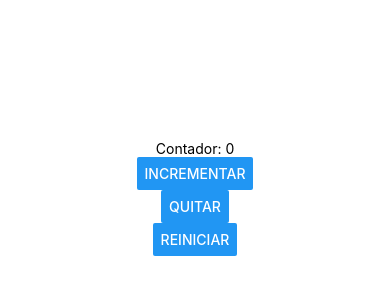
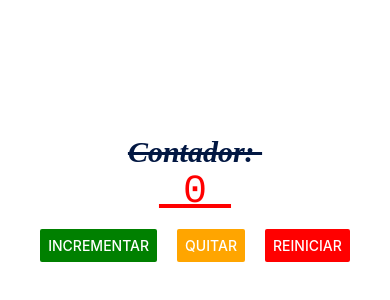
Before and after one commit to tony-g-j/PAM212, a React Native app in the folder intro/: screen / in a window 390 px wide. Shown: the part 224-524 px from the top of the page. Built offline with nearby package versions, Linux system fonts and the light colour scheme.

Commit message:
Practica 6

```diff
--- a/intro/App.js
+++ b/intro/App.js
@@ -1,29 +1,8 @@
-// 1. import: Zona de declaraciones
-import { StatusBar } from 'expo-status-bar';
-import { StyleSheet, Text, View, Button } from 'react-native';
-import {useState} from 'react'
+import ContadorScreen from './screens/ContadorScreen'
 
-// 2. Main: Zona de componentes
 export default function App() {
-  const[Contador, setContador] = useState(0);
 
   return (
-    <View style={styles.container}>
-      <Text>Contador: {Contador}</Text>
-      <Button title="Incrementar" onPress={()=>setContador(Contador + 1)}></Button>
-      <Button title="Quitar" onPress={()=>setContador(Contador - 1)}></Button>
-      <Button title="Reiniciar" onPress={()=>setContador(Contador - Contador)}></Button>
-      <StatusBar style="auto" />
-    </View>
+    <ContadorScreen></ContadorScreen>
   );
 }
-
-// 3. Estilos: Zona de estetica y posicionamiento
-const styles = StyleSheet.create({
-  container: {
-    flex: 1,
-    backgroundColor: '#fff',
-    alignItems: 'center',
-    justifyContent: 'center',
-  },
-});
--- /dev/null
+++ b/intro/screens/ContadorScreen.js
@@ -0,0 +1,64 @@
+
+import { StatusBar } from "expo-status-bar";
+import { StyleSheet, Text, View, Button } from "react-native";
+import { useState } from "react";
+
+
+export default function App() {
+  const [Contador, setContador] = useState(0);
+
+  return (
+    <View style={styles.container}>
+      <Text style={styles.texto}>Contador: </Text>
+      <Text style={styles.texto2}> {Contador} </Text>
+
+      <View style={styles.buttonContainer}>
+        <Button
+          color="green"
+          title="Incrementar"
+          onPress={() => setContador(Contador + 1)}
+        ></Button>
+        <Button
+          color="orange"
+          title="Quitar"
+          onPress={() => setContador(Contador - 1)}
+        ></Button>
+        <Button
+          color={"red"}
+          title="Reiniciar"
+          onPress={() => setContador(Contador - Contador)}
+        ></Button>
+      </View>
+      <StatusBar style="auto" />
+    </View>
+  );
+}
+
+const styles = StyleSheet.create({
+  container: {
+    flex: 1, //distribución de los componentes
+    backgroundColor: "#fff", //color del fondo
+    alignItems: "center", //Posicionamiento de los componentes en el eje x
+    justifyContent: "center", //posicionamiento de los componentes en el eje y
+  },
+  texto: {
+    color: "#021742ff", //color de fuente
+    fontSize: 30, //tamaño de fuente
+    fontFamily: "Times New Roman", //tipografia de la fuente
+    fontWeight: "bold", // negritas
+    fontStyle: "italic", // inclinacion o estilo de la fuente
+    textDecorationLine: "line-through",
+  },
+  texto2: {
+    color: "#ff0000ff", //color de fuente
+    fontSize: 40, //tamaño de fuente
+    fontFamily: "Courier", //tipografia de la fuente
+    fontWeight: "400", // negritas
+    textDecorationLine: "underline",
+  },
+  buttonContainer: {
+    marginTop: 15,
+    flexDirection: 'row',
+    gap: 20,
+  },
+});
```
